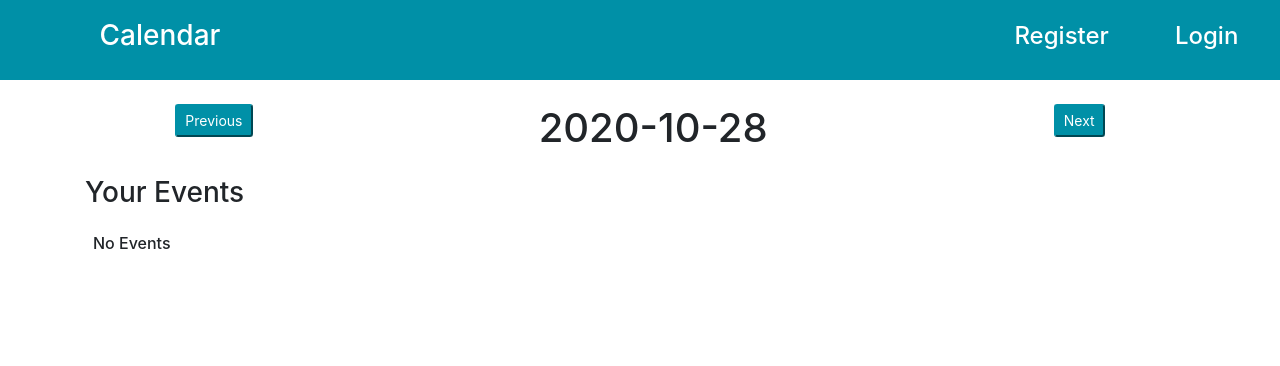
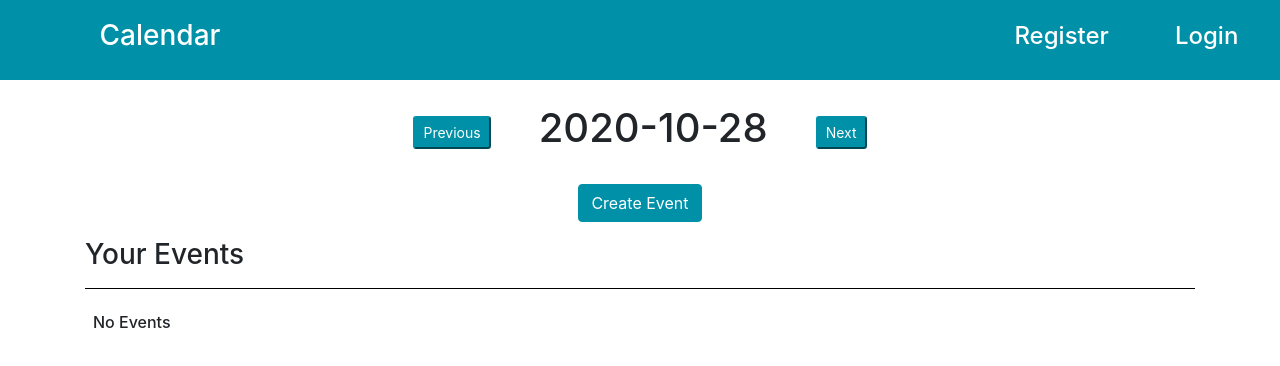
Before and after one commit to Dafali9012/calendar-project, a React (Create React App) app: page /date in a window 1280 px wide. Shown: the top 366 px of the page. Built offline with nearby package versions, Linux system fonts and the light colour scheme; no server answers.

Commit message:
redirects between dateview and create-event

```diff
--- a/src/components/CreateEvent.js
+++ b/src/components/CreateEvent.js
@@ -1,27 +1,31 @@
 import React, { useEffect, useState, useRef ,useContext} from 'react';
-import { Redirect } from 'react-router-dom';
+import { Redirect, useParams } from 'react-router-dom';
 import {UserContext} from '../Store'
+
 export default function CreateEvent() {
-
-    // insignificant change
 
     const [formData, setFormData] = useState({
         title:'', description:'',
         fromYear:'', fromMonth:'', fromDay:'', fromHour:'', fromMinute:'',
         toYear:'', toMonth:'', toDay:'', toHour:'', toMinute:''});
 
-    const[user, setUser] = useContext(UserContext);
+    const [redirect, setRedirect] = useState({path:null});
+    // eslint-disable-next-line
+    const [user, setUser] = useContext(UserContext);
     const [hidden, setHidden] = useState(true);
+
     const selectFromHourRef = useRef();
     const selectFromMinuteRef = useRef();
     const selectToHourRef = useRef();
     const selectToMinuteRef = useRef();
 
+    const params = useParams();
+
     useEffect(()=>{
         // change date values to the date we navigated from
-        let date = new Date();
-        let dateMinute = Math.ceil(date.getMinutes()/5)*5;
-        let dateHour = date.getHours();
+        let dateNow = new Date();
+        let dateMinute = Math.ceil(dateNow.getMinutes()/5)*5;
+        let dateHour = dateNow.getHours();
         dateHour = dateMinute===60?dateHour+1:dateHour
         dateMinute = dateMinute===60?0:dateMinute;
 
@@ -31,10 +35,14 @@ export default function CreateEvent() {
             fromYear:date.getFullYear(), fromMonth:date.getMonth()+1, fromDay:date.getDate(), fromHour:dateHour, fromMinute:dateMinute,
             toYear:date.getFullYear(), toMonth:date.getMonth()+1, toDay:date.getDate(), toHour:dateHour, toMinute:dateMinute
         });
-        },[]);
+        // eslint-disable-next-line
+    },[]);
 
-    // change to previous date adress
-    if(formData.done) { return <Redirect push to={{pathname:"/"}} />; }
+    if(redirect.path!=null) return <Redirect push to={redirect.path}/>
+
+    let date = new Date();
+    date = new Date(params.date);
+    if(isNaN(date.getDate())) setRedirect({path:"/"});
 
     async function saveEvent(e) {
         e.preventDefault();
@@ -115,15 +123,15 @@ export default function CreateEvent() {
             author:user.id
         }
 
-            await (
-              await fetch("/api/event", {
+        await (
+            await fetch("/api/event", {
                 method: "POST",
                 body: JSON.stringify(eventObject),
                 headers: { "Content-Type": "application/json" },
-              })
-            ).json();
+            })
+        ).json();
 
-        setFormData({done:true});
+        setRedirect({path:"/date/"+params.date});
         return true;
     }
 
@@ -142,7 +150,7 @@ export default function CreateEvent() {
     const hideModal = (e) => { if(e.target===e.currentTarget) setHidden(true); }
     const showModal = () => setHidden(false);
 
-    const cancel = () => setFormData({done:"yes"});
+    const cancel = () => setRedirect({path:"/date/"+params.date});
 
     const handleInputChange = e => { setFormData({
         ...formData,
--- a/src/components/DateView.js
+++ b/src/components/DateView.js
@@ -1,4 +1,4 @@
-import React, { useState, useEffect } from 'react';
+import React, { useState } from 'react';
 import { Redirect, useParams } from 'react-router-dom';
 
 export default function DateView(){
@@ -23,7 +23,12 @@ export default function DateView(){
 
     if(redirect.path!=null) return <Redirect push to={redirect.path}/>
 
+    let dateToday = new Date();
     let viewDate = new Date();
+
+    dateToday.setHours(0,0,0,0);
+    viewDate.setHours(0,0,0,0);
+
     if(params.date) {
         viewDate = new Date(params.date);
     }
@@ -44,22 +49,26 @@ export default function DateView(){
     */
 
     return (
-        <div className="justify-content-center mt-4">
-            <section className="row d-flex justify-content-around">
+        <div className="mt-4">
+            <section className="d-flex justify-content-center align-items-center">
                 {/* Knappen finns endast som test så länge datumen inte är klickbara */}
 
-                <button className="btn-sm btn-primary w-80 h-50">Previous</button>
+                <button className="btn-sm btn-primary">Previous</button>
 
                 {/*<h5 className="col-2 side-date"> {} </h5>*/}
-                <h1 className="col-4 text-center"> {dateSplit.join("-")} </h1>
+                <h1 className="text-center mx-5"> {dateSplit.join("-")} </h1>
                 {/*<h5 className="col-2 side-date"> {} </h5>*/}
 
                 {/* Knappen finns endast som test så länge datumen inte är klickbara */}
-                <button className="btn-sm btn-primary w-80 h-50">Next</button>
+                <button className="btn-sm btn-primary">Next</button>
             </section>
-                <h3 className="mt-3 mb-3">Your Events</h3>
-                <u><p style={{width:"100%"}}/></u>
-                <h6 className="mt-4 ml-2">No Events</h6>
+            { viewDate.valueOf()>=dateToday.valueOf()?
+            <div className="d-flex flex-column align-items-center mt-4">
+                <button className="btn btn-primary" onClick={()=>setRedirect({path:"/date/"+params.date+"/create-event"})}>Create Event</button>
+            </div>:null}
+            <h3 className="mt-3 mb-3">Your Events</h3>
+            <div style={{width:"100%", height:"1px", backgroundColor:"black"}}/>
+            <h6 className="mt-4 ml-2">No Events</h6>
         </div>
     )
 }
--- a/src/components/Login.js
+++ b/src/components/Login.js
@@ -5,6 +5,7 @@ import { UserContext } from "../Store";
 import { Redirect } from "react-router-dom";
 
 export default function Login(props) {
+  // eslint-disable-next-line
   const [user,setUser] = useContext(UserContext);
   //create state & update values after entering in input
   const [state, setState] = useState({ email: "", password: "" });
```
